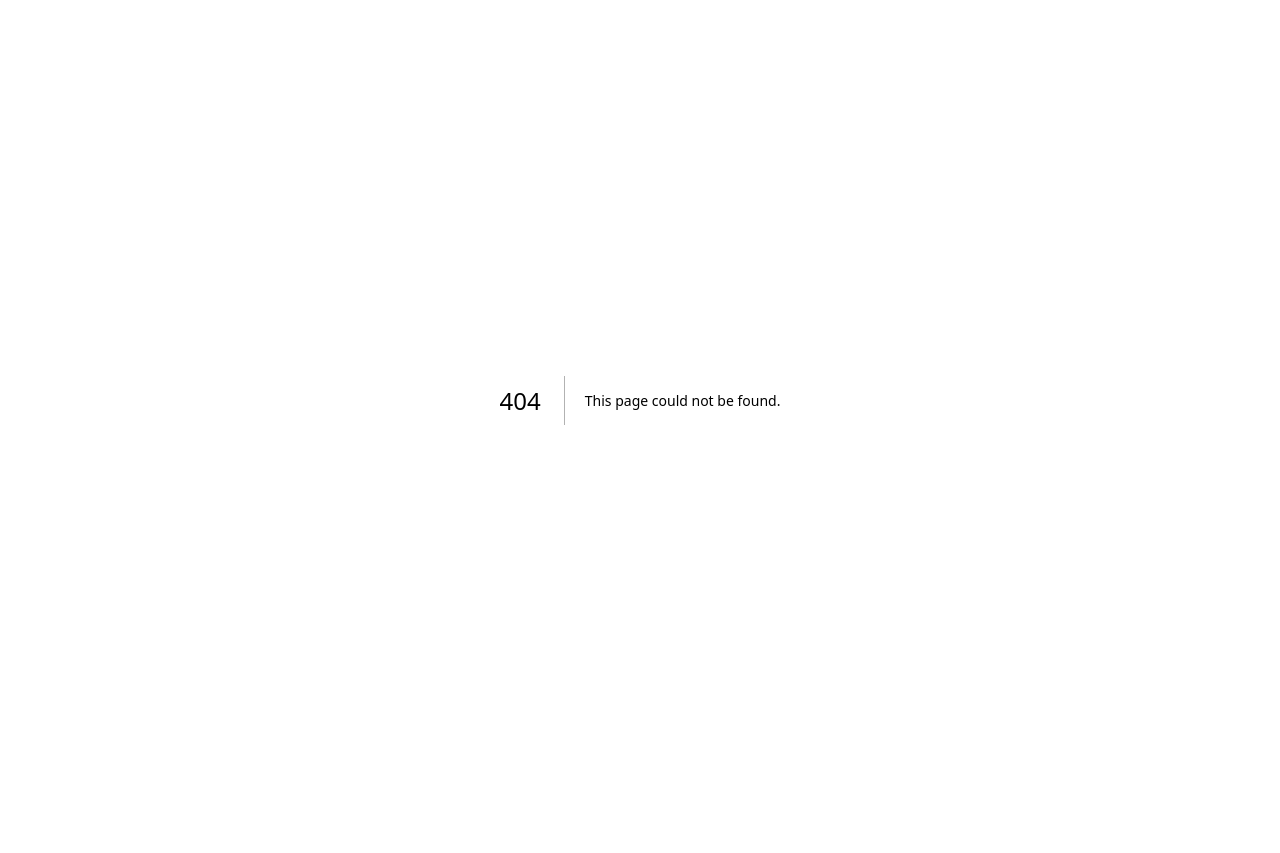
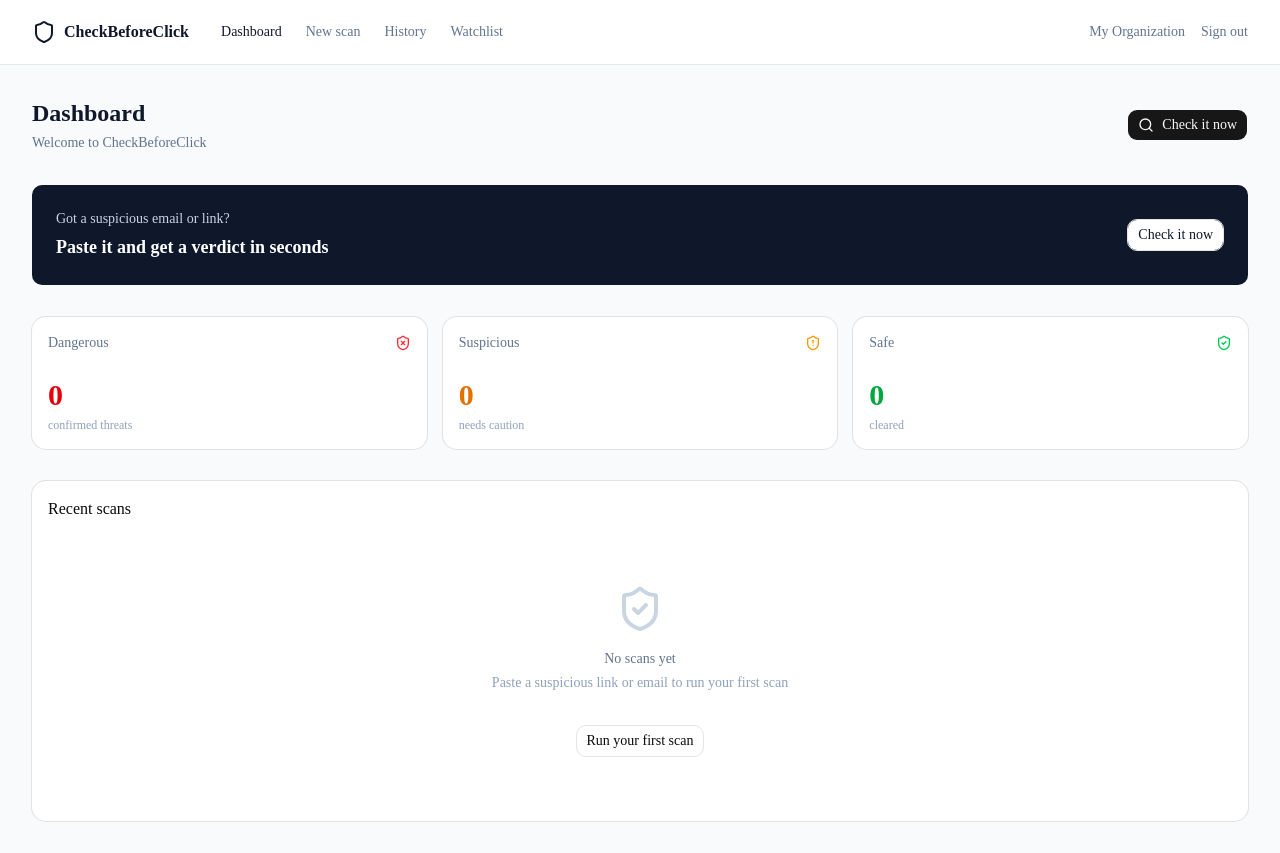
Before and after one commit to wberytech-stack/checkbeforeclick, a Next.js app: page /dashboard in a window 1280 px wide. Before the commit this address had no page. Before the commit the page ends 800 px from the top, so only its background shows below. Built offline with nearby package versions, Linux system fonts and the light colour scheme.

Commit message:
feat: dashboard layout and page - static UI complete

```diff
--- /dev/null
+++ b/app/(dashboard)/dashboard/page.tsx
@@ -0,0 +1,105 @@
+import Link from "next/link"
+import { Card, CardContent, CardHeader, CardTitle } from "@/components/ui/card"
+import { Badge } from "@/components/ui/badge"
+import { Button } from "@/components/ui/button"
+import { ShieldAlert, ShieldCheck, ShieldX, Search } from "lucide-react"
+
+export default function DashboardPage() {
+  return (
+    <div className="space-y-8">
+
+      <div className="flex items-center justify-between">
+        <div>
+          <h1 className="text-2xl font-bold text-slate-900">Dashboard</h1>
+          <p className="text-slate-500 text-sm mt-1">
+            Welcome to CheckBeforeClick
+          </p>
+        </div>
+        <Link href="/scan/new">
+          <Button className="flex items-center gap-2">
+            <Search className="h-4 w-4" />
+            Check it now
+          </Button>
+        </Link>
+      </div>
+
+      <div className="bg-slate-900 rounded-lg p-6 flex items-center justify-between">
+        <div>
+          <p className="text-slate-300 text-sm font-medium">
+            Got a suspicious email or link?
+          </p>
+          <p className="text-white text-lg font-semibold mt-1">
+            Paste it and get a verdict in seconds
+          </p>
+        </div>
+        <Link href="/scan/new">
+          <Button variant="outline" className="bg-white text-slate-900 hover:bg-slate-100">
+            Check it now
+          </Button>
+        </Link>
+      </div>
+
+      <div className="grid grid-cols-1 sm:grid-cols-3 gap-4">
+        <Card>
+          <CardHeader className="flex flex-row items-center justify-between pb-2">
+            <CardTitle className="text-sm font-medium text-slate-500">
+              Dangerous
+            </CardTitle>
+            <ShieldX className="h-4 w-4 text-red-500" />
+          </CardHeader>
+          <CardContent>
+            <p className="text-3xl font-bold text-red-600">0</p>
+            <p className="text-xs text-slate-400 mt-1">confirmed threats</p>
+          </CardContent>
+        </Card>
+
+        <Card>
+          <CardHeader className="flex flex-row items-center justify-between pb-2">
+            <CardTitle className="text-sm font-medium text-slate-500">
+              Suspicious
+            </CardTitle>
+            <ShieldAlert className="h-4 w-4 text-amber-500" />
+          </CardHeader>
+          <CardContent>
+            <p className="text-3xl font-bold text-amber-600">0</p>
+            <p className="text-xs text-slate-400 mt-1">needs caution</p>
+          </CardContent>
+        </Card>
+
+        <Card>
+          <CardHeader className="flex flex-row items-center justify-between pb-2">
+            <CardTitle className="text-sm font-medium text-slate-500">
+              Safe
+            </CardTitle>
+            <ShieldCheck className="h-4 w-4 text-green-500" />
+          </CardHeader>
+          <CardContent>
+            <p className="text-3xl font-bold text-green-600">0</p>
+            <p className="text-xs text-slate-400 mt-1">cleared</p>
+          </CardContent>
+        </Card>
+      </div>
+
+      <Card>
+        <CardHeader>
+          <CardTitle className="text-base">Recent scans</CardTitle>
+        </CardHeader>
+        <CardContent>
+          <div className="text-center py-12">
+            <ShieldCheck className="h-12 w-12 text-slate-300 mx-auto mb-4" />
+            <p className="text-slate-500 font-medium">No scans yet</p>
+            <p className="text-slate-400 text-sm mt-1">
+              Paste a suspicious link or email to run your first scan
+            </p>
+            <Link href="/scan/new" className="mt-4 inline-block">
+              <Button variant="outline" className="mt-4">
+                Run your first scan
+              </Button>
+            </Link>
+          </div>
+        </CardContent>
+      </Card>
+
+    </div>
+  )
+}
--- /dev/null
+++ b/app/(dashboard)/layout.tsx
@@ -0,0 +1,51 @@
+import Link from "next/link"
+import { Shield } from "lucide-react"
+
+export default function DashboardLayout({
+  children,
+}: {
+  children: React.ReactNode
+}) {
+  return (
+    <div className="min-h-screen bg-slate-50">
+      <nav className="bg-white border-b border-slate-200">
+        <div className="max-w-7xl mx-auto px-4 sm:px-6 lg:px-8">
+          <div className="flex justify-between h-16 items-center">
+            <div className="flex items-center gap-8">
+              <Link href="/dashboard" className="flex items-center gap-2">
+                <Shield className="h-6 w-6 text-slate-900" />
+                <span className="font-bold text-slate-900">CheckBeforeClick</span>
+              </Link>
+              <div className="hidden md:flex items-center gap-6">
+                <Link href="/dashboard" className="text-sm font-medium text-slate-900">
+                  Dashboard
+                </Link>
+                <Link href="/scan/new" className="text-sm text-slate-500 hover:text-slate-900">
+                  New scan
+                </Link>
+                <Link href="/history" className="text-sm text-slate-500 hover:text-slate-900">
+                  History
+                </Link>
+                <Link href="/watchlist" className="text-sm text-slate-500 hover:text-slate-900">
+                  Watchlist
+                </Link>
+              </div>
+            </div>
+            <div className="flex items-center gap-4">
+              <span className="text-sm text-slate-500">My Organization</span>
+              <Link
+                href="/auth/signout"
+                className="text-sm text-slate-500 hover:text-slate-900"
+              >
+                Sign out
+              </Link>
+            </div>
+          </div>
+        </div>
+      </nav>
+      <main className="max-w-7xl mx-auto px-4 sm:px-6 lg:px-8 py-8">
+        {children}
+      </main>
+    </div>
+  )
+}
```
